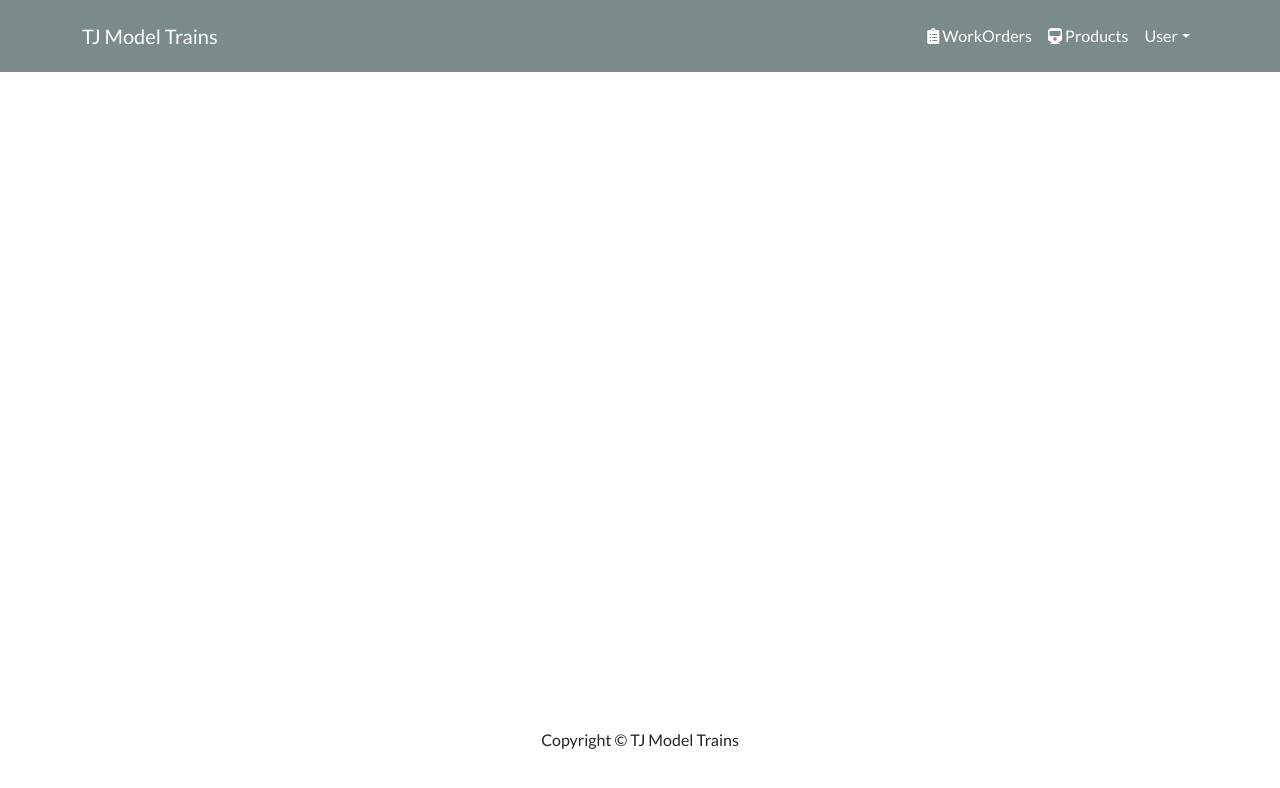
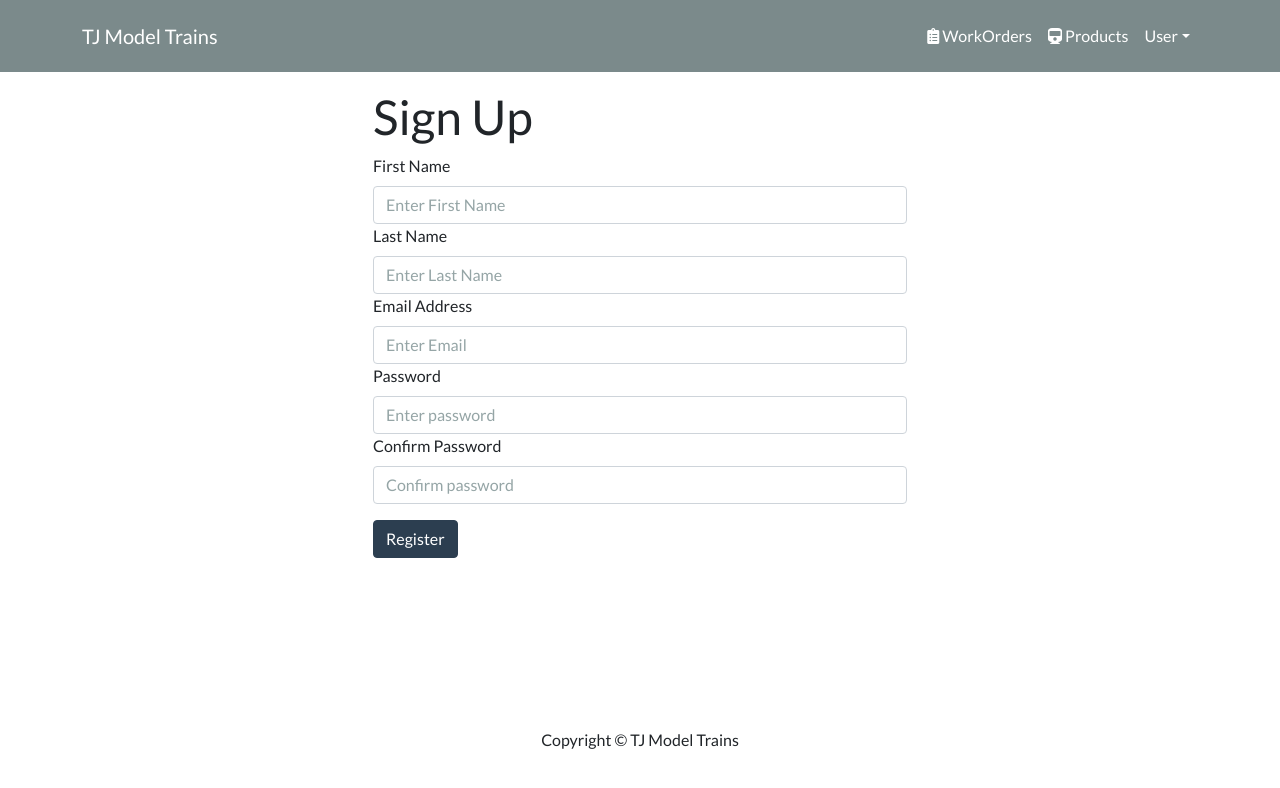
Before and after one commit to dreydain/Model_Trains, a React (Create React App) app in the folder frontend/: page /users/new in a window 1280 px wide. Shown: the top 788 px of the page. Built offline with nearby package versions, Linux system fonts and the light colour scheme.

Commit message:
added functionality to userRegisterScreen. tested/ successful

```diff
--- a/frontend/src/App.js
+++ b/frontend/src/App.js
@@ -6,6 +6,7 @@ import Footer from './components/Footer'
 import WorkOrderListScreen from './screens/WorkOrderListScreen'
 import ProductListScreen from './screens/ProductListScreen'
 import UserListScreen from './screens/UserListScreen'
+import UserRegisterScreen from './screens/UserRegisterScreen'
 
 function App() {
   return (
@@ -17,6 +18,7 @@ function App() {
             <Route path='/workorderlist' element={<WorkOrderListScreen/>}/>
             <Route path='/productlist' element={<ProductListScreen/>}/>
             <Route path='/userlist' element={<UserListScreen/>}/>
+            <Route path='/users/new' element={<UserRegisterScreen/>}/>
           </Routes>
         </Container>
       </main>
--- a/frontend/src/components/Header.js
+++ b/frontend/src/components/Header.js
@@ -6,7 +6,7 @@ const Header = () => {
         <header>
             <Navbar bg="dark" variant="dark" expand="lg" collapseOnSelect>
                 <Container>
-                    <Navbar.Brand href="/">TJ Model Trains</Navbar.Brand>
+                    <Navbar.Brand href="/workorderlist">TJ Model Trains</Navbar.Brand>
                     <Navbar.Toggle aria-controls="basic-navbar-nav" />
                     <Navbar.Collapse id="basic-navbar-nav">
                     <Nav className="ms-auto">
--- /dev/null
+++ b/frontend/src/components/Message.js
@@ -0,0 +1,16 @@
+import React from 'react'
+import { Alert } from 'react-bootstrap'
+
+const Message = ({variant, children}) => {
+    return (
+        <Alert variant={variant}>
+            {children}
+
+        </Alert>
+    )
+}
+
+Message.defaultProps = {
+    variant: 'info',
+}
+export default Message
--- a/frontend/src/screens/UserListScreen.js
+++ b/frontend/src/screens/UserListScreen.js
@@ -20,9 +20,10 @@ const UserListScreen = () => {
             <Row>
                 <Col>
                     <Button
-                        className='my-2 float-end'
-                        onClick={<Link to='users/new'></Link>}
-                    >Add New Staff</Button>
+                    className='my-2 float-end'
+                    href='/users/new'>
+                        Add New Staff
+                    </Button>
                 </Col>
             </Row>
 
--- a/frontend/src/screens/UserRegisterScreen.js
+++ b/frontend/src/screens/UserRegisterScreen.js
@@ -1,19 +1,57 @@
-import React from 'react'
-import {Form, Button, Row, Col} from 'react-bootstrap'
+import React, {useState} from 'react'
+import {Form, Button} from 'react-bootstrap'
 import FormContainer from '../components/FormContainer'
+import {create} from '../actions/userActions'
+import {useDispatch, useSelector} from 'react-redux'
+import Message from '../components/Message'
 
-const UserRegisterScreen = () => {
+
+const UserRegisterScreen = ({}) => {
+    const [firstName, setFirstName] = useState('')
+    const [email, setEmail] = useState('')
+    const [lastName, setLastName] = useState('')
+    const [password, setPassword] = useState('')
+    const [confirmPassword, setConfirmPassword] = useState('')
+    const [message, setMessage] = useState('')
+
+    const dispatch = useDispatch()
+
+    const userCreate = useSelector((state) => state.userCreate)
+    const {userInfo} = userCreate
+
+
+    const submitHandler = (e) => {
+        e.preventDefault()
+        if(password !== confirmPassword) {
+            setMessage('Passwords do not match')
+        } else {
+            dispatch(create(firstName, lastName, email, password))
+        }
+
+    }
+
     return (
         <FormContainer>
             <h1>Sign Up</h1>
-            <Form onSubmit={}>
-                <Form.Group controlId='name'>
-                    <Form.Label>Name</Form.Label>
+            {message && <Message variant='danger'>{message}</Message>}
+            <Form onSubmit={submitHandler}>
+                <Form.Group controlId='firstName'>
+                    <Form.Label>First Name</Form.Label>
                     <Form.Control
-                        type='name'
-                        placeholder='Enter Name'
-                        value={name}
-                        onChange={(e) => setName(e.target.value)}
+                        type='firstName'
+                        placeholder='Enter First Name'
+                        value={firstName}
+                        onChange={(e) => setFirstName(e.target.value)}
+                    ></Form.Control>
+                </Form.Group>
+
+                <Form.Group controlId='lastName'>
+                    <Form.Label>Last Name</Form.Label>
+                    <Form.Control
+                        type='lastName'
+                        placeholder='Enter Last Name'
+                        value={lastName}
+                        onChange={(e) => setLastName(e.target.value)}
                     ></Form.Control>
                 </Form.Group>
 
@@ -50,17 +88,6 @@ const UserRegisterScreen = () => {
                     Register
                 </Button>
             </Form>
-
-            <Row className='py-3'>
-                <Col>
-                    Have an Account?{' '}
-                    <Link to={redirect
-                        ? `/login?redirect=${redirect}`
-                        : '/login'}>
-                            Login
-                    </Link>
-                </Col>
-            </Row>
         </FormContainer>
     )
 }
```
